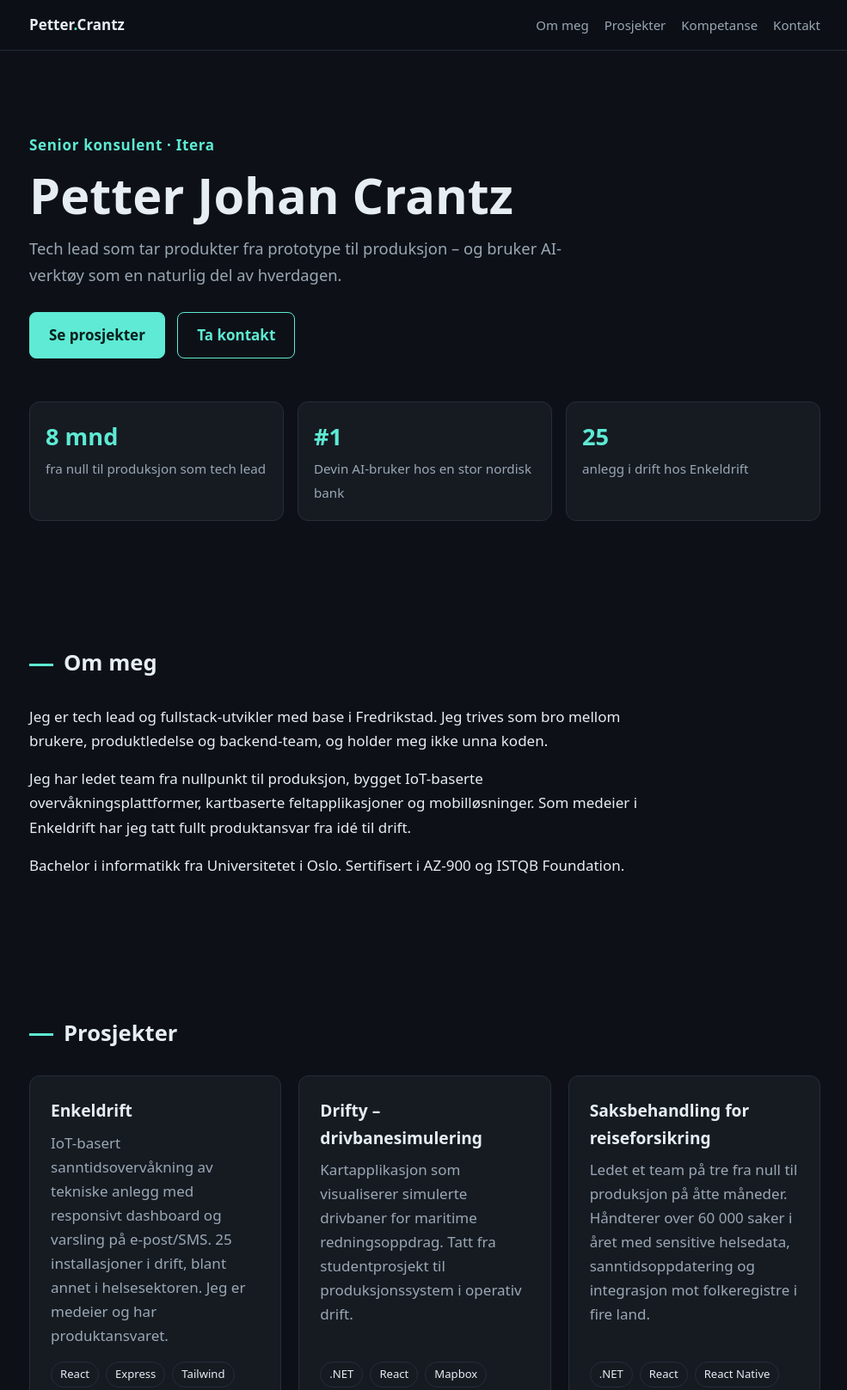
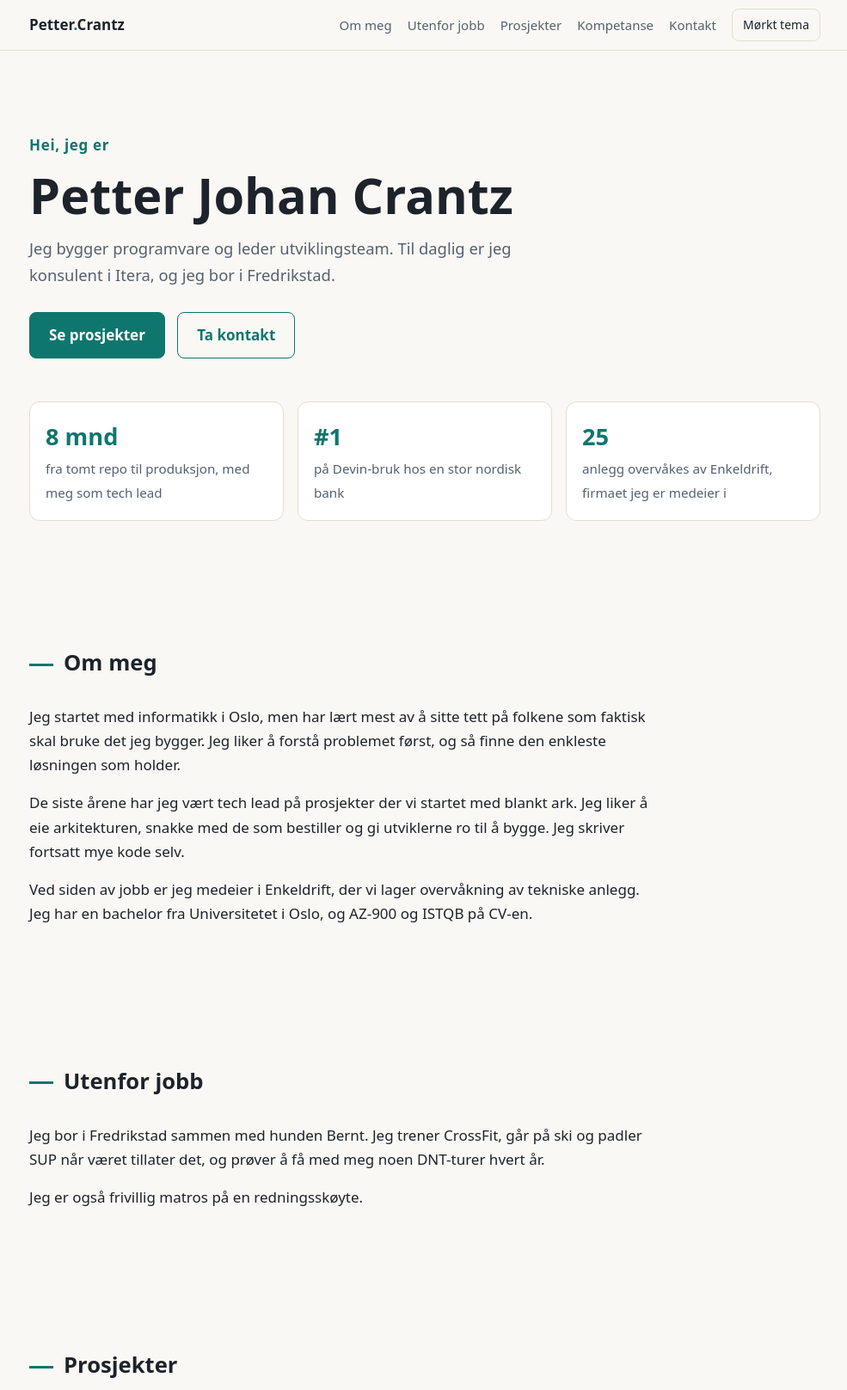
Before and after one commit to pettersandvand/portfolio, a plain HTML site: page index.html in a window 1280 px wide. Shown: the top 1617 px of the page at 86% size, without its empty margins (146-1131 px from the left). Drawn offline with Linux system fonts and the light colour scheme.

Commit message:
Add personal copy and light/dark theme toggle
Co-Authored-By: Claude Sonnet 5.5 <noreply@anthropic.com>

```diff
--- a/index.html
+++ b/index.html
@@ -5,7 +5,9 @@
 <meta name="viewport" content="width=device-width, initial-scale=1">
 <title>Petter Johan Crantz – Tech Lead og fullstack-utvikler</title>
 <meta name="description" content="Petter Johan Crantz er senior konsulent og tech lead hos Itera. Fullstack, cloud native og AI-assistert utvikling – fra prototype til produksjon.">
-<meta name="theme-color" content="#0d1117">
+<meta name="theme-color" content="#faf8f4" media="(prefers-color-scheme: light)">
+<meta name="theme-color" content="#0d1117" media="(prefers-color-scheme: dark)">
+<script>try{var t=localStorage.getItem("theme");if(t)document.documentElement.setAttribute("data-theme",t)}catch(e){}</script>
 <meta property="og:type" content="website">
 <meta property="og:title" content="Petter Johan Crantz – Tech Lead og fullstack-utvikler">
 <meta property="og:description" content="Tech lead som tar produkter fra prototype til produksjon. .NET, React, Azure og AI-assistert utvikling.">
@@ -14,7 +16,12 @@
 <meta name="twitter:card" content="summary">
 <link rel="icon" href="favicon.svg" type="image/svg+xml">
 <style>
-:root{--bg:#0d1117;--surface:#161b22;--border:#262d38;--text:#e6edf3;--muted:#9aa7b4;--accent:#5eead4;--accent-ink:#04201c}
+:root{--bg:#faf8f4;--surface:#ffffff;--border:#e3ddd2;--text:#1d232b;--muted:#556170;--accent:#0f766e;--accent-ink:#ffffff;--nav-bg:rgba(250,248,244,.92)}
+@media (prefers-color-scheme:dark){:root:not([data-theme="light"]){--bg:#0d1117;--surface:#161b22;--border:#262d38;--text:#e6edf3;--muted:#9aa7b4;--accent:#5eead4;--accent-ink:#04201c;--nav-bg:rgba(13,17,23,.92)}}
+:root[data-theme="dark"]{--bg:#0d1117;--surface:#161b22;--border:#262d38;--text:#e6edf3;--muted:#9aa7b4;--accent:#5eead4;--accent-ink:#04201c;--nav-bg:rgba(13,17,23,.92)}
+:root{color-scheme:light}
+@media (prefers-color-scheme:dark){:root:not([data-theme="light"]){color-scheme:dark}}
+:root[data-theme="dark"]{color-scheme:dark}
 *{box-sizing:border-box}
 html{scroll-behavior:smooth;scroll-padding-top:72px}
 @media (prefers-reduced-motion:reduce){html{scroll-behavior:auto}}
@@ -24,10 +31,13 @@ a:focus-visible,button:focus-visible{outline:3px solid var(--accent);outline-off
 .skip{position:absolute;left:-999px;top:8px;background:var(--accent);color:var(--accent-ink);padding:8px 14px;border-radius:6px;z-index:20}
 .skip:focus{left:8px}
 .wrap{max-width:960px;margin:0 auto;padding:0 20px}
-header.nav{position:sticky;top:0;z-index:10;background:rgba(13,17,23,.92);backdrop-filter:blur(8px);border-bottom:1px solid var(--border)}
+header.nav{position:sticky;top:0;z-index:10;background:var(--nav-bg);backdrop-filter:blur(8px);border-bottom:1px solid var(--border)}
 .nav .wrap{display:flex;align-items:center;justify-content:space-between;min-height:58px;gap:12px;flex-wrap:wrap}
 .brand{font-weight:700;color:var(--text);text-decoration:none}
 .brand span{color:var(--accent)}
+.theme{background:none;border:1px solid var(--border);color:var(--text);border-radius:8px;padding:6px 12px;font:inherit;font-size:14px;cursor:pointer}
+.theme:hover{border-color:var(--accent)}
+.bar{display:flex;align-items:center;gap:18px;flex-wrap:wrap}
 nav ul{display:flex;gap:18px;list-style:none;margin:0;padding:0;flex-wrap:wrap}
 nav a{color:var(--muted);text-decoration:none;font-size:15px;padding:6px 0}
 nav a:hover{color:var(--text)}
@@ -45,7 +55,7 @@ h2::before{content:"";display:inline-block;width:28px;height:3px;background:var(
 .stat{background:var(--surface);border:1px solid var(--border);border-radius:12px;padding:18px}
 .stat strong{display:block;font-size:1.7rem;color:var(--accent)}
 .stat span{color:var(--muted);font-size:.95rem}
-.about p{max-width:720px;margin:0 0 16px}
+.about p,.outside p{max-width:720px;margin:0 0 16px}
 .cards{display:grid;grid-template-columns:repeat(auto-fit,minmax(260px,1fr));gap:20px}
 .card{background:var(--surface);border:1px solid var(--border);border-radius:12px;padding:24px;display:flex;flex-direction:column}
 .card h3{margin:0 0 8px;font-size:1.2rem}
@@ -56,6 +66,7 @@ h2::before{content:"";display:inline-block;width:28px;height:3px;background:var(
 .skills h3{font-size:1rem;color:var(--accent);margin:0 0 10px}
 .skills ul{margin:0;padding-left:18px;color:var(--muted)}
 .contact p{max-width:560px;color:var(--muted)}
+@media (max-width:640px){header.nav{position:static}section{padding:52px 0}.hero{padding:56px 0 48px}}
 footer{border-top:1px solid var(--border);padding:28px 0;color:var(--muted);font-size:.9rem}
 </style>
 </head>
@@ -64,28 +75,32 @@ footer{border-top:1px solid var(--border);padding:28px 0;color:var(--muted);font
 <header class="nav">
   <div class="wrap">
     <a class="brand" href="#top">Petter<span>.</span>Crantz</a>
+    <div class="bar">
     <nav aria-label="Hovedmeny">
       <ul>
         <li><a href="#about">Om meg</a></li>
+        <li><a href="#outside">Utenfor jobb</a></li>
         <li><a href="#projects">Prosjekter</a></li>
         <li><a href="#skills">Kompetanse</a></li>
         <li><a href="#contact">Kontakt</a></li>
       </ul>
     </nav>
+    <button class="theme" id="theme" type="button" aria-label="Bytt mellom lyst og mørkt tema">Tema</button>
+    </div>
   </div>
 </header>
 <main id="main">
 <section class="hero" id="top">
   <div class="wrap">
-    <p class="eyebrow">Senior konsulent · Itera</p>
+    <p class="eyebrow">Hei, jeg er</p>
     <h1>Petter Johan Crantz</h1>
-    <p class="lead">Tech lead som tar produkter fra prototype til produksjon – og bruker AI-verktøy som en naturlig del av hverdagen.</p>
+    <p class="lead">Jeg bygger programvare og leder utviklingsteam. Til daglig er jeg konsulent i Itera, og jeg bor i Fredrikstad.</p>
     <a class="btn primary" href="#projects">Se prosjekter</a>
     <a class="btn ghost" href="#contact">Ta kontakt</a>
     <div class="stats">
-      <div class="stat"><strong>8 mnd</strong><span>fra null til produksjon som tech lead</span></div>
-      <div class="stat"><strong>#1</strong><span>Devin AI-bruker hos en stor nordisk bank</span></div>
-      <div class="stat"><strong>25</strong><span>anlegg i drift hos Enkeldrift</span></div>
+      <div class="stat"><strong>8 mnd</strong><span>fra tomt repo til produksjon, med meg som tech lead</span></div>
+      <div class="stat"><strong>#1</strong><span>på Devin-bruk hos en stor nordisk bank</span></div>
+      <div class="stat"><strong>25</strong><span>anlegg overvåkes av Enkeldrift, firmaet jeg er medeier i</span></div>
     </div>
   </div>
 </section>
@@ -93,9 +108,17 @@ footer{border-top:1px solid var(--border);padding:28px 0;color:var(--muted);font
 <section class="about" id="about">
   <div class="wrap">
     <h2>Om meg</h2>
-    <p>Jeg er tech lead og fullstack-utvikler med base i Fredrikstad. Jeg trives som bro mellom brukere, produktledelse og backend-team, og holder meg ikke unna koden.</p>
-    <p>Jeg har ledet team fra nullpunkt til produksjon, bygget IoT-baserte overvåkningsplattformer, kartbaserte feltapplikasjoner og mobilløsninger. Som medeier i Enkeldrift har jeg tatt fullt produktansvar fra idé til drift.</p>
-    <p>Bachelor i informatikk fra Universitetet i Oslo. Sertifisert i AZ-900 og ISTQB Foundation.</p>
+    <p>Jeg startet med informatikk i Oslo, men har lært mest av å sitte tett på folkene som faktisk skal bruke det jeg bygger. Jeg liker å forstå problemet først, og så finne den enkleste løsningen som holder.</p>
+    <p>De siste årene har jeg vært tech lead på prosjekter der vi startet med blankt ark. Jeg liker å eie arkitekturen, snakke med de som bestiller og gi utviklerne ro til å bygge. Jeg skriver fortsatt mye kode selv.</p>
+    <p>Ved siden av jobb er jeg medeier i Enkeldrift, der vi lager overvåkning av tekniske anlegg. Jeg har en bachelor fra Universitetet i Oslo, og AZ-900 og ISTQB på CV-en.</p>
+  </div>
+</section>
+
+<section class="outside" id="outside">
+  <div class="wrap">
+    <h2>Utenfor jobb</h2>
+    <p>Jeg bor i Fredrikstad sammen med hunden Bernt. Jeg trener CrossFit, går på ski og padler SUP når været tillater det, og prøver å få med meg noen DNT-turer hvert år.</p>
+    <p>Jeg er også frivillig matros på en redningsskøyte.</p>
   </div>
 </section>
 
@@ -105,22 +128,22 @@ footer{border-top:1px solid var(--border);padding:28px 0;color:var(--muted);font
     <div class="cards">
       <article class="card">
         <h3>Enkeldrift</h3>
-        <p>IoT-basert sanntidsovervåkning av tekniske anlegg med responsivt dashboard og varsling på e-post/SMS. 25 installasjoner i drift, blant annet i helsesektoren. Jeg er medeier og har produktansvaret.</p>
+        <p>Sensorer, et dashboard som fungerer godt på mobil, og varsler på e-post og SMS når noe avviker. 25 anlegg er i drift, blant annet i helsesektoren. Jeg er medeier og står for både arkitektur, kode og kundekontakt.</p>
         <ul class="tags" aria-label="Teknologi"><li>React</li><li>Express</li><li>Tailwind</li><li>Raspberry Pi</li><li>AWS</li></ul>
       </article>
       <article class="card">
         <h3>Drifty – drivbanesimulering</h3>
-        <p>Kartapplikasjon som visualiserer simulerte drivbaner for maritime redningsoppdrag. Tatt fra studentprosjekt til produksjonssystem i operativ drift.</p>
+        <p>Startet som et studentprosjekt på UiO og endte som et system i operativ drift. Et kart som viser hvor noe i sjøen kan drive, bygget på simuleringsdata.</p>
         <ul class="tags" aria-label="Teknologi"><li>.NET</li><li>React</li><li>Mapbox</li><li>NetCDF</li><li>MongoDB</li></ul>
       </article>
       <article class="card">
         <h3>Saksbehandling for reiseforsikring</h3>
-        <p>Ledet et team på tre fra null til produksjon på åtte måneder. Håndterer over 60 000 saker i året med sensitive helsedata, sanntidsoppdatering og integrasjon mot folkeregistre i fire land.</p>
+        <p>Jeg ledet tre utviklere fra start til produksjon på åtte måneder. Systemet tar i dag over 60 000 saker i året, med sensitive helsedata, live-oppdatering mellom faner og brukere, og oppslag mot folkeregistre i fire land.</p>
         <ul class="tags" aria-label="Teknologi"><li>.NET</li><li>React</li><li>React Native</li><li>SignalR</li><li>Azure</li></ul>
       </article>
       <article class="card">
         <h3>Leasingplattform for bank</h3>
-        <p>Tech lead for en skalerbar adminplattform for bilfinansiering på tvers av land. 4 apper for 4 land med 5 utviklere på under ett år, med team-wide AI-workflow.</p>
+        <p>Som tech lead la jeg arkitekturen som lar oss legge til nye moduler uten å gjøre alt om igjen. Fire apper for fire land, laget av fem utviklere på under ett år. Teamet bruker AI-verktøy som en vanlig del av jobben.</p>
         <ul class="tags" aria-label="Teknologi"><li>.NET</li><li>React</li><li>TypeScript</li><li>Micro frontends</li><li>Terraform</li></ul>
       </article>
     </div>
@@ -142,7 +165,7 @@ footer{border-top:1px solid var(--border);padding:28px 0;color:var(--muted);font
 <section class="contact" id="contact">
   <div class="wrap">
     <h2>Kontakt</h2>
-    <p>Har du et prosjekt, en idé eller bare lyst til å ta en prat om teknologi? Ta kontakt.</p>
+    <p>Har du en idé, et prosjekt eller bare lyst til å prate teknologi? Send meg gjerne en melding på LinkedIn.</p>
     <a class="btn primary" href="https://www.linkedin.com/in/pettercrantz/" rel="noopener">LinkedIn</a>
     <a class="btn ghost" href="https://github.com/pettersandvand" rel="noopener">GitHub</a>
   </div>
@@ -151,5 +174,6 @@ footer{border-top:1px solid var(--border);padding:28px 0;color:var(--muted);font
 <footer>
   <div class="wrap">© 2026 Petter Johan Crantz</div>
 </footer>
+<script>(function(){var r=document.documentElement,b=document.getElementById("theme");function cur(){var t=r.getAttribute("data-theme");return t||(matchMedia("(prefers-color-scheme: dark)").matches?"dark":"light")}function label(){b.textContent=cur()==="dark"?"Lyst tema":"Mørkt tema"}b.addEventListener("click",function(){var n=cur()==="dark"?"light":"dark";r.setAttribute("data-theme",n);try{localStorage.setItem("theme",n)}catch(e){}label()});label()})();</script>
 </body>
 </html>
```
